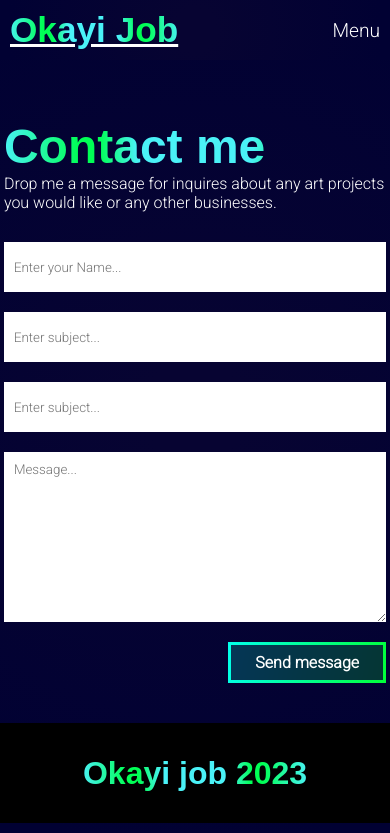
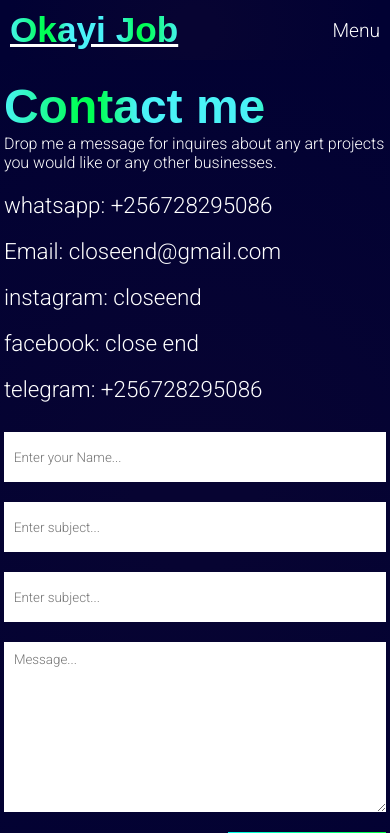
Before and after one commit to CloseEnd/artstudio, a Next.js app: page /projects in a window 390 px wide. Shown: the top 833 px of the page. Built offline with nearby package versions, Linux system fonts and the light colour scheme; a web font is replaced by a local one.

Commit message:
update contact

```diff
--- a/components/contact/Contact.jsx
+++ b/components/contact/Contact.jsx
@@ -8,6 +8,7 @@ const Contact = () => {
         Drop me a message for inquires about any art projects you would like or
         any other businesses.
       </p>
+      <div className={styles.contactcontainer}>
         <div className={styles.form}>
           <form action="">
             <input
@@ -42,6 +43,14 @@ const Contact = () => {
             <button type="submit">Send message</button>
           </form>
         </div>
+        <div className={styles.info}>
+          <p>whatsapp: +256728295086</p>
+          <p>Email: closeend@gmail.com</p>
+          <p>instagram: closeend</p>
+          <p>facebook: close end</p>
+          <p>telegram: +256728295086</p>
+        </div>
+      </div>
     </div>
   );
 };
--- a/components/contact/contact.module.scss
+++ b/components/contact/contact.module.scss
@@ -4,23 +4,36 @@
   h1 {
     font-size: 3rem;
   }
+  p {
+    width: 50%;
+  }
+  .contactcontainer {
+    display: flex;
+    justify-content: space-between;
+    .info {
+      width: 45%;
+      p {
+        font-size: 2rem;
+        margin-top: 40px;
+        width: 100%;
+      }
+    }
     .form {
-    width: 100%;
-    margin: 20px 0;
-    display: flex;
-    align-items: center;
-    justify-content: center;
+      width: 50%;
+      margin: 0;
       form {
+        margin-top: 20px;
         display: flex;
         align-items: flex-end;
         flex-direction: column;
-      width: 60%;
+        width: 100%;
         color: #000;
         input,
         textarea {
           width: 100%;
           margin: 10px 0;
           padding: 10px;
+          // border-radius: 5px;
           outline: none;
           border: none;
           color: #000;
@@ -63,14 +76,30 @@
       }
     }
   }
+}
 
 @media (max-width: 768px) {
   .contact {
     width: 98%;
+    margin-top: 60px;
+    p {
+      width: 100%;
+    }
+    .contactcontainer {
+      flex-direction: column-reverse;
+      .info {
+        width: 100%;
+        p {
+          font-size: 1.4rem;
+          margin-top: 20px;
+        }
+      }
       .form {
+        width: 100%;
         form {
           width: 100%;
         }
       }
     }
   }
+}
```
Lines whose indentation alone changed are shown as unchanged.
